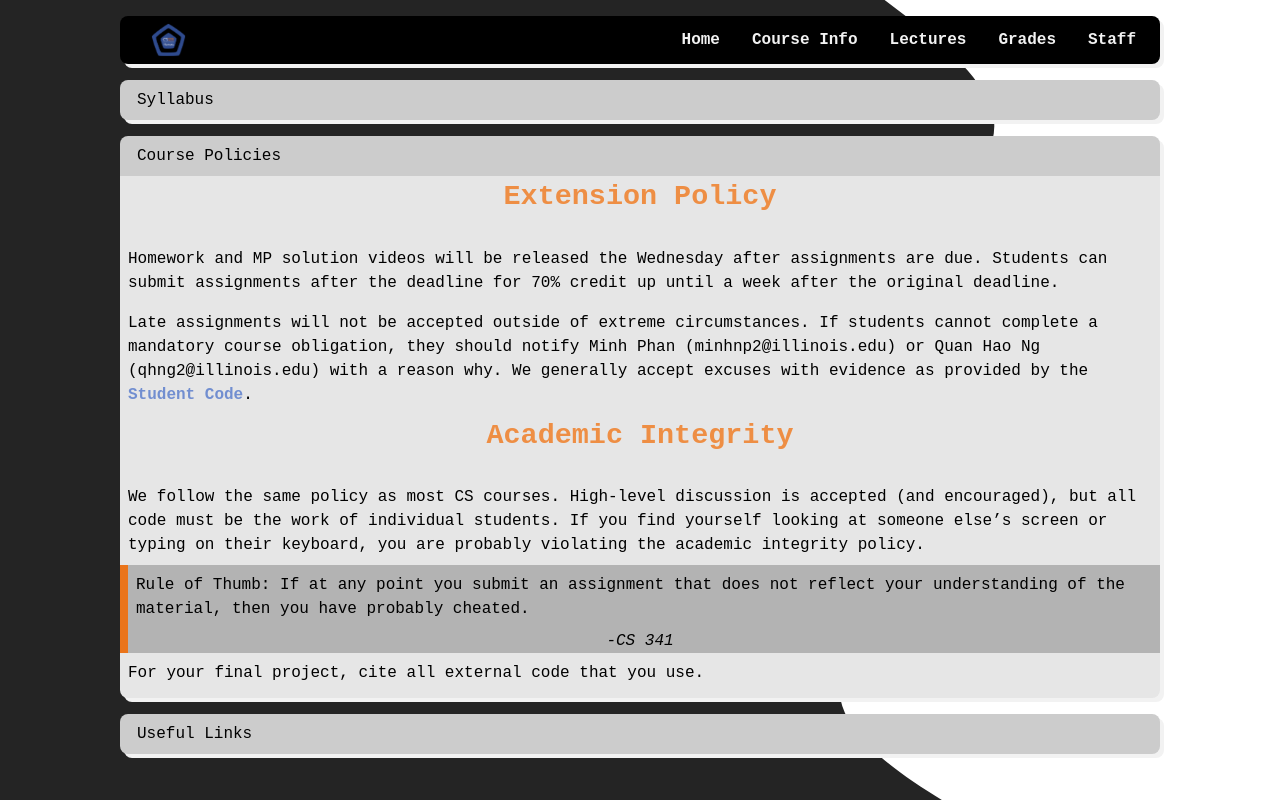
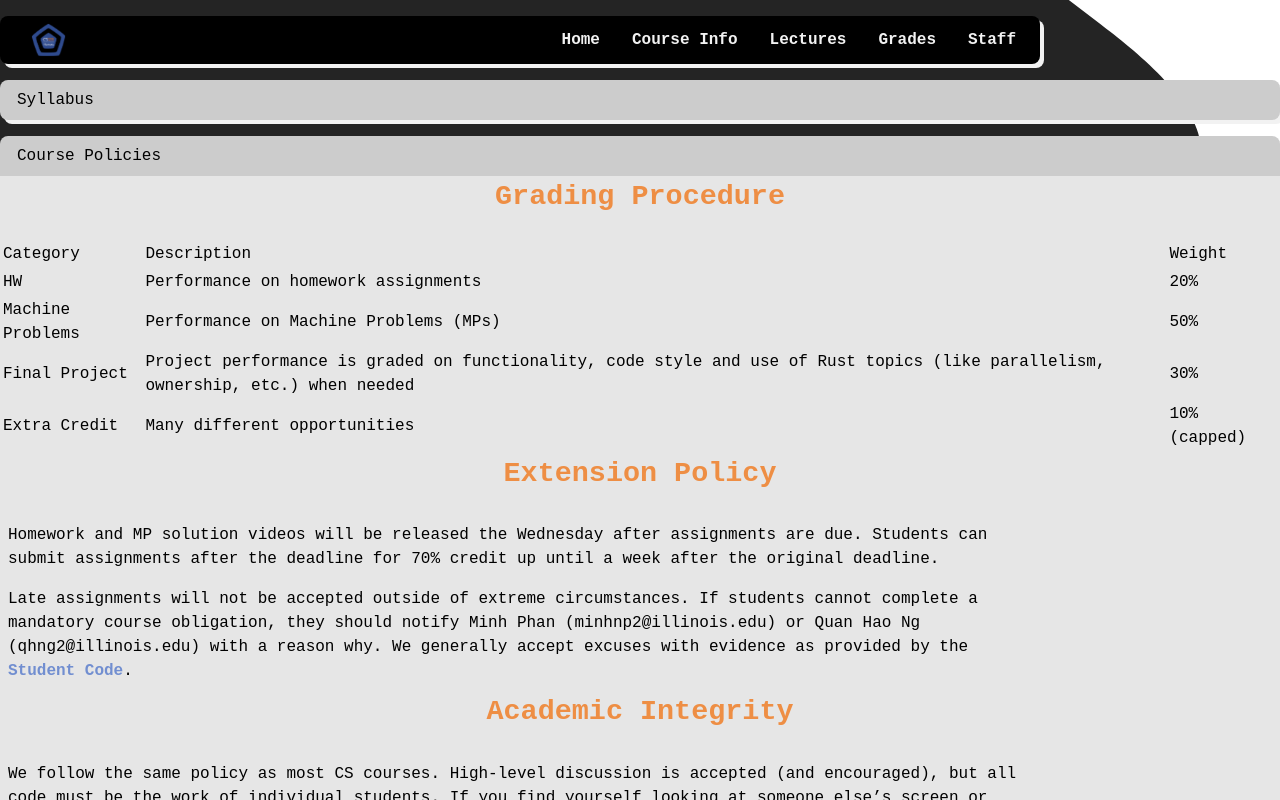
Before and after one commit to dwarbler/CS128H-Course-Website, a React (Vite) app in the folder cs128h-course-website/: page /CourseInfo in a window 1280 px wide. Both pictures are taken after a click on the button "Course Policies". Shown: the top 800 px of the page. Built offline with nearby package versions, Linux system fonts and the light colour scheme.

Commit message:
Feat(Grading): Add grading policy table

```diff
--- a/cs128h-course-website/src/components/Policies.tsx
+++ b/cs128h-course-website/src/components/Policies.tsx
@@ -1,6 +1,39 @@
 export default function Policies(): JSX.Element {
     return (
         <>
+            <h4>Grading Procedure</h4>
+            <table>
+                <tr>
+                    <td>Category</td>
+                    <td>Description</td>
+                    <td>Weight</td>
+                </tr>
+
+                <tr>
+                    <td>HW</td>
+                    <td>Performance on homework assignments</td>
+                    <td>20%</td>
+                </tr>
+
+                <tr>
+                    <td>Machine Problems</td>
+                    <td>Performance on Machine Problems (MPs)</td>
+                    <td>50%</td>
+                </tr>
+
+                <tr>
+                    <td>Final Project</td>
+                    <td>Project performance is graded on functionality, code style and use of Rust topics (like parallelism, ownership, etc.) when needed</td>
+                    <td>30%</td>
+                </tr>
+
+                <tr>
+                    <td>Extra Credit</td>
+                    <td>Many different opportunities</td>
+                    <td>10% (capped)</td>
+                </tr>
+            </table>
+
             <h4>Extension Policy</h4>
 
             <p>
```
